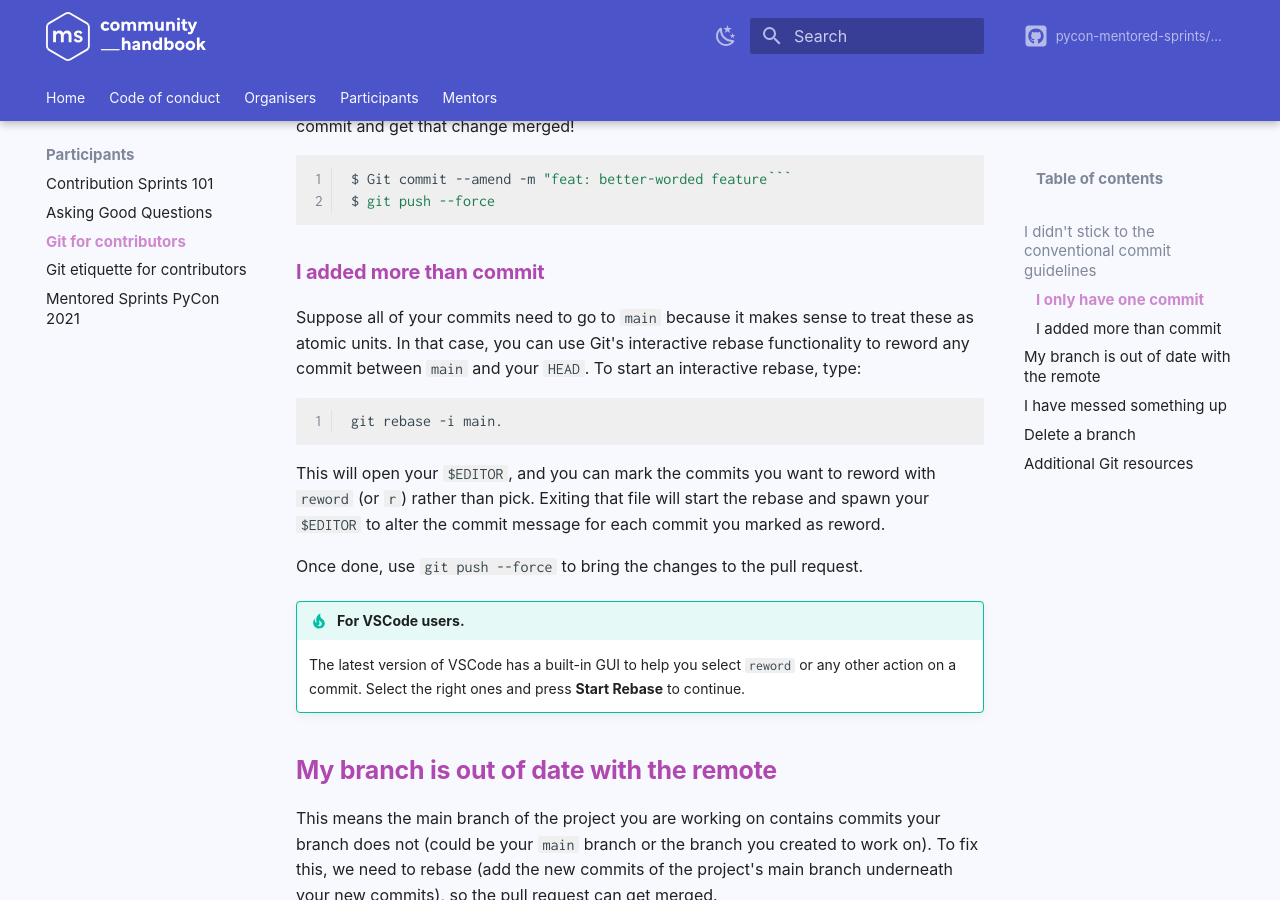
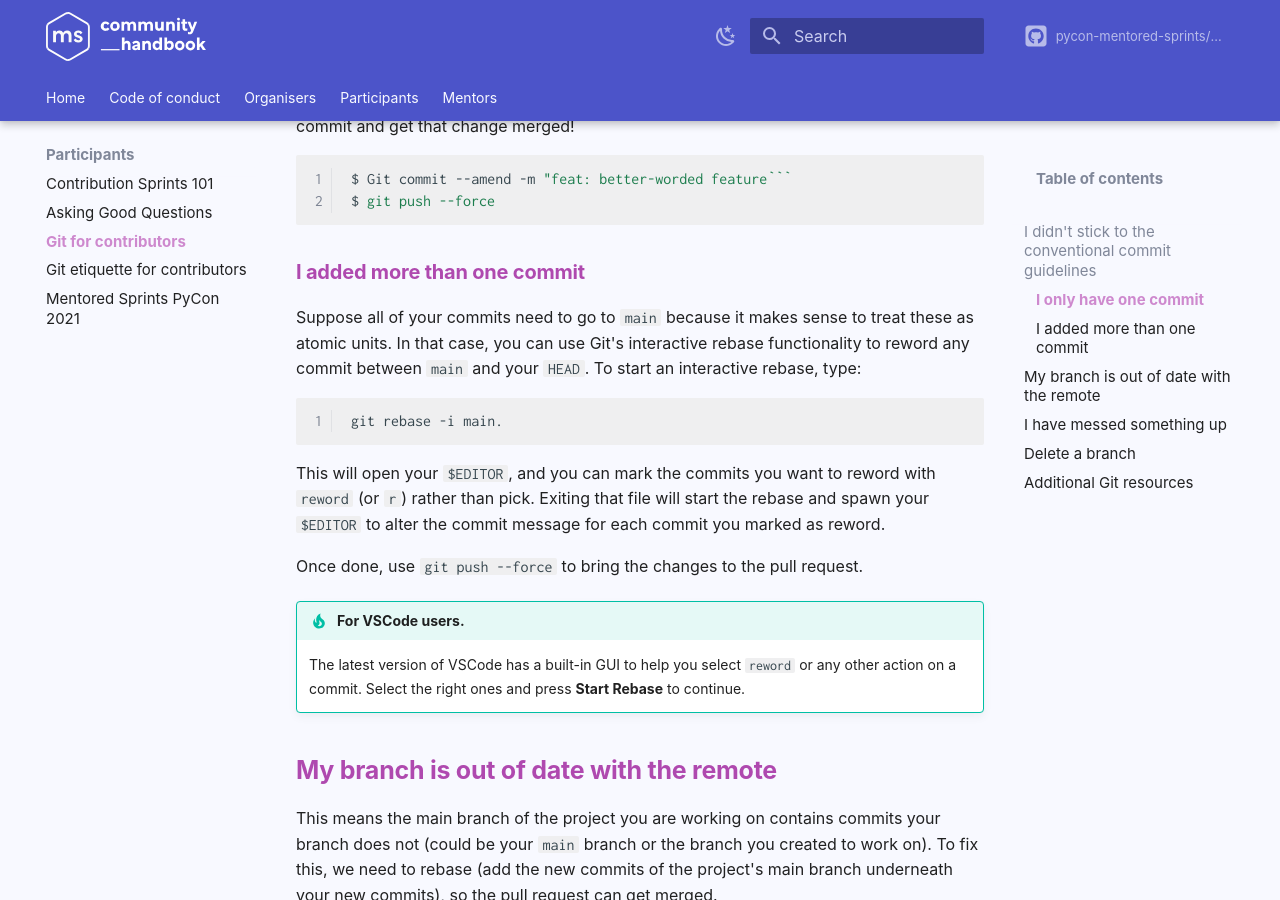
Before and after one commit to pycon-mentored-sprints/community-handbook, an MkDocs documentation site: the page built from docs/participants/03-git-contributors.md, in a window 1280 px wide and 900 px high, scrolled down 691 px. Built offline with MkDocs 1.6.1 and Material for MkDocs 9.7.7, drawn with Linux system fonts in a browser that asks for light colours; some web fonts are replaced; comment, search, counter and statistics services are not loaded.

````diff
--- a/docs/participants/03-git-contributors.md
+++ b/docs/participants/03-git-contributors.md
@@ -25,7 +25,7 @@ $ Git commit --amend -m "feat: better-worded feature```
 $ git push --force
 ```
 
-### I added more than commit
+### I added more than one commit
 
 Suppose all of your commits need to go to `main` because it makes sense to treat these as atomic units. In that case, you can use Git's interactive rebase functionality to reword any commit between `main` and your `HEAD`. To start an interactive rebase, type:
 
@@ -122,7 +122,7 @@ If you didn't mess up, but there are merge conflicts, you need to resolve those.
 Maybe your branch has been merged into `main`, and you no longer need it. To delete a branch, you need to:
 
 ```sh
-git checkout `main`
+git checkout main
 # delete branch locally
 git branch -D my-unwanted-branch
 # delete branch on GitHub
````
Also changed, not shown: CONTRIBUTING.md (+3 -1 lines), README.md (+6 -5 lines).
